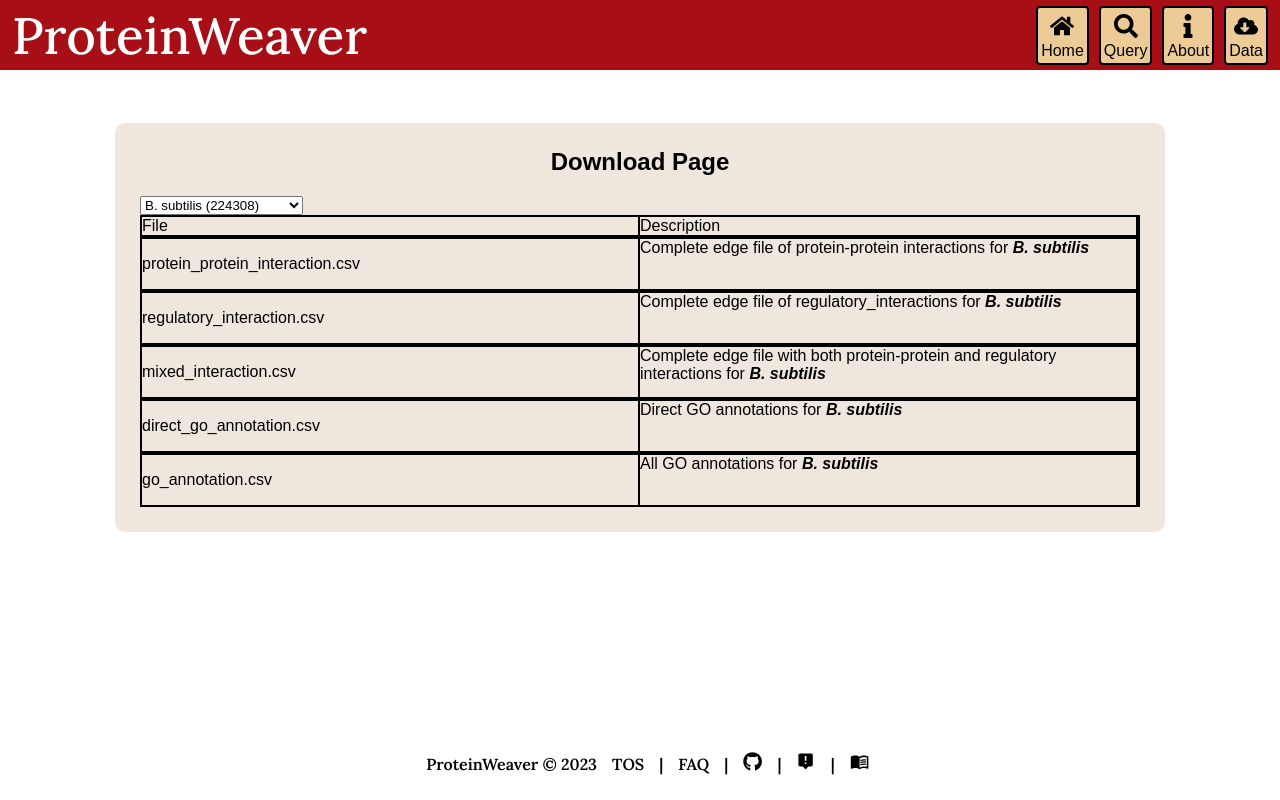
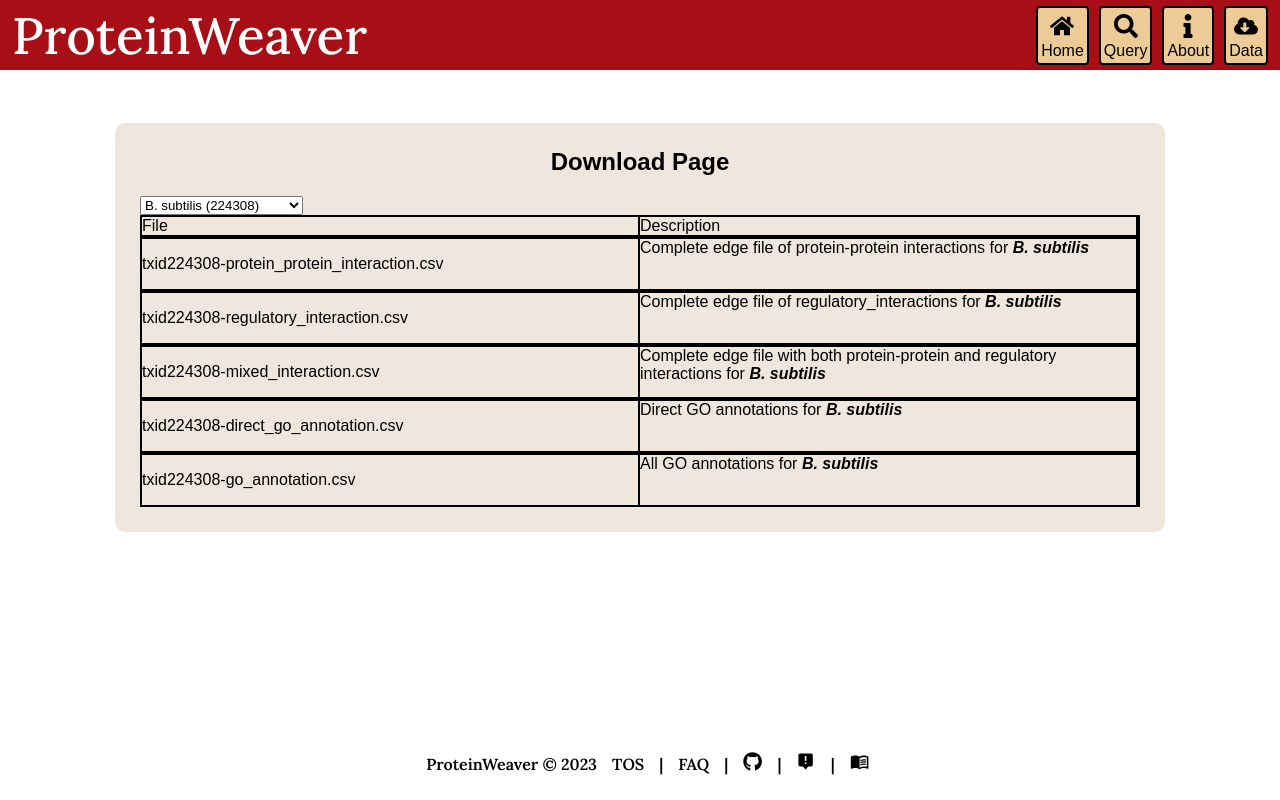
Before and after one commit to Reed-CompBio/protein-weaver, a React (Vite) app in the folder client/: page /download in a window 1280 px wide. Built offline with nearby package versions, Linux system fonts and the light colour scheme.

Commit message:
Update DownloadPage.jsx

```diff
--- a/client/src/pages/DownloadPage.jsx
+++ b/client/src/pages/DownloadPage.jsx
@@ -5,7 +5,7 @@ export default function Download() {
     const [txid, setTxid] = useState("txid224308");
     const [species, setSpecies] = useState("B. subtilis");
     const speciesDict = {
-        txid224308: "B. subtillis",
+        txid224308: "B. subtilis",
         txid7227: "D. melanogaster",
         txid7955: "D. rerio",
         txid559292: "S. cerevisiae",
@@ -24,7 +24,7 @@ export default function Download() {
             console.log(`API call on /api/downloads/${file}`);
         } else {
             console.log(
-                `API call on /api/downloads/${txid}_${file}`
+                `API call on /api/downloads/${file}`
             );
         }
     }
@@ -46,11 +46,15 @@ export default function Download() {
                             <option value="txid7227">
                                 D. melanogaster (7227)
                             </option>
-                            <option value="txid7955">D. rerio (7955)</option>
+                            <option value="txid7955">
+                                D. rerio (7955)
+                            </option>
                             <option value="txid559292">
                                 S. cerevisiae (559292)
                             </option>
-                            <option value="txid6239">C. elegans (6239)</option>
+                            <option value="txid6239">
+                                C. elegans (6239)
+                            </option>
                         </select>
                         <div>
                             <div className="download-table-row">
@@ -64,7 +68,7 @@ export default function Download() {
                             <div className="download-table-row">
                                 <div className="download-table-column">
                                     <p onClick={handleDownload}>
-                                        protein_protein_interaction.csv
+                                        {txid}-protein_protein_interaction.csv
                                     </p>
                                 </div>
                                 <div className="download-table-column">
@@ -78,7 +82,7 @@ export default function Download() {
                             <div className="download-table-row">
                                 <div className="download-table-column">
                                     <p onClick={handleDownload}>
-                                        regulatory_interaction.csv
+                                        {txid}-regulatory_interaction.csv
                                     </p>
                                 </div>
                                 <div className="download-table-column">
@@ -92,7 +96,7 @@ export default function Download() {
                             <div className="download-table-row">
                                 <div className="download-table-column">
                                     <p onClick={handleDownload}>
-                                        mixed_interaction.csv
+                                        {txid}-mixed_interaction.csv
                                     </p>
                                 </div>
                                 <div className="download-table-column">
@@ -106,7 +110,7 @@ export default function Download() {
                             <div className="download-table-row">
                                 <div className="download-table-column">
                                     <p onClick={handleDownload}>
-                                        direct_go_annotation.csv
+                                        {txid}-direct_go_annotation.csv
                                     </p>
                                 </div>
                                 <div className="download-table-column">
@@ -119,7 +123,7 @@ export default function Download() {
                             <div className="download-table-row">
                                 <div className="download-table-column">
                                     <p onClick={handleDownload}>
-                                        go_annotation.csv
+                                        {txid}-go_annotation.csv
                                     </p>
                                 </div>
                                 <div className="download-table-column">
@@ -129,31 +133,10 @@ export default function Download() {
                                     </strong>
                                 </div>
                             </div>
-                            {/* <div className="download-table-row">
-                                <div className="download-table-column">
-                                    <p onClick={handleDownload}>
-                                        complete_gene_ontology_annotation.csv
-                                    </p>
-                                </div>
-                                <div className="download-table-column">
-                                    Complete GO annotation for all
-                                    species
-                                </div>
-                            </div> */}
                             {/*
                             Provide link to GO hierarchy download:
                             https://geneontology.org/docs/download-ontology/
                              */}
-                            {/* <div className="download-table-row">
-                                <div className="download-table-column">
-                                    <p onClick={handleDownload}>
-                                        complete_gene_ontology_hierarchy.csv
-                                    </p>
-                                </div>
-                                <div className="download-table-column">
-                                    Complete GO hierarchy
-                                </div>
-                            </div> */}
                         </div>
                     </div>
                 </div>
```
